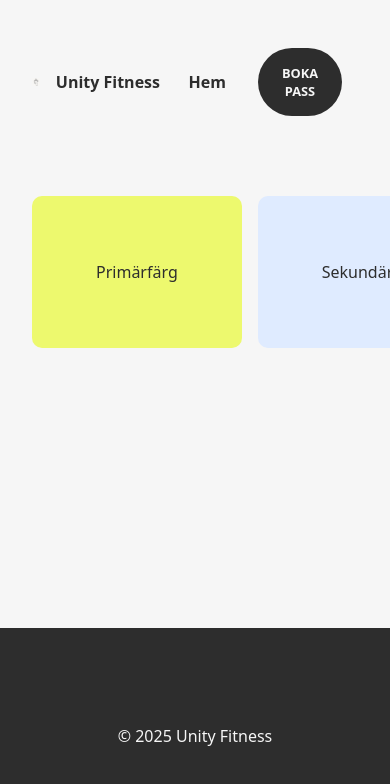
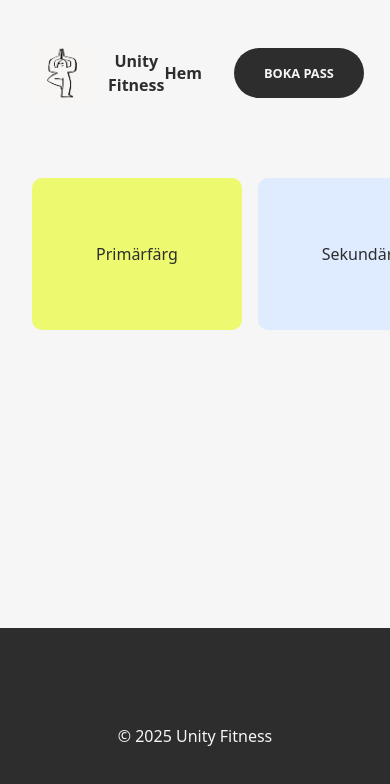
Before and after one commit to josefineluther/unity-fitness, a React (Vite) app: page / in a window 390 px wide. Shown: the top 784 px of the page. Built offline with nearby package versions, Linux system fonts and the light colour scheme.

Commit message:
npm update and mobile friendly

```diff
--- a/src/index.css
+++ b/src/index.css
@@ -66,6 +66,7 @@ button {
   cursor: pointer;
   border-radius: 50px;
   padding: 1rem 1.5rem;
+  min-width: 130px;
   margin: 1rem;
   border: none;
   transition: opacity 0.3s ease;
@@ -91,7 +92,7 @@ nav div {
 }
 
 nav img {
-  width: 5%;
+  width: 60px;
 }
 
 footer {
```
Also changed, not shown: 1 other file (tests, documents, lock files or other folders).
